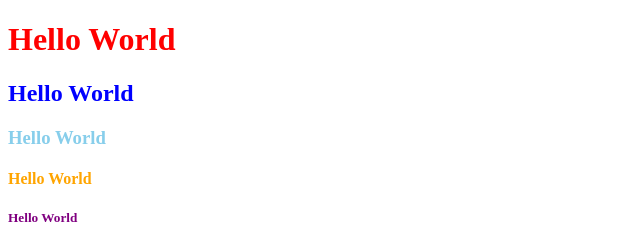
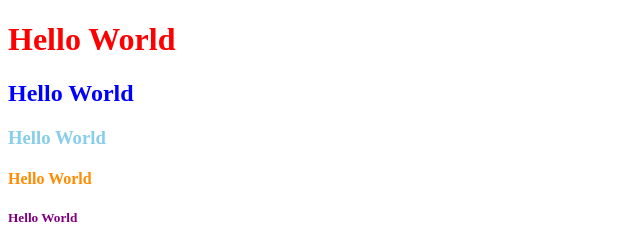
Before and after one commit to HeroRebor/Learning-tocode, a plain HTML site: page index.html in a window 1280 px wide. Shown: the top 248 px of the page, 0-640 px from the left. Drawn offline with Linux system fonts and the light colour scheme.

Commit message:
Create index.html

```diff
--- a/index.html
+++ b/index.html
@@ -12,7 +12,7 @@ color: navy;
 <h1 style="color: red;">Hello World</h1>
 <h2 style="color: blue;">Hello World</h2>
 <h3 style="color: skyblue;">Hello World</h3>
-<h4 style="color: orange;">Hello World</h4>
+<h4 style="color: Darkorange;">Hello World</h4>
 <h5 style="color: purple;">Hello World</h5>
 <h6 style="color: green;">Hello World</h6>
 <p>This is my first paragraph</p>
```
